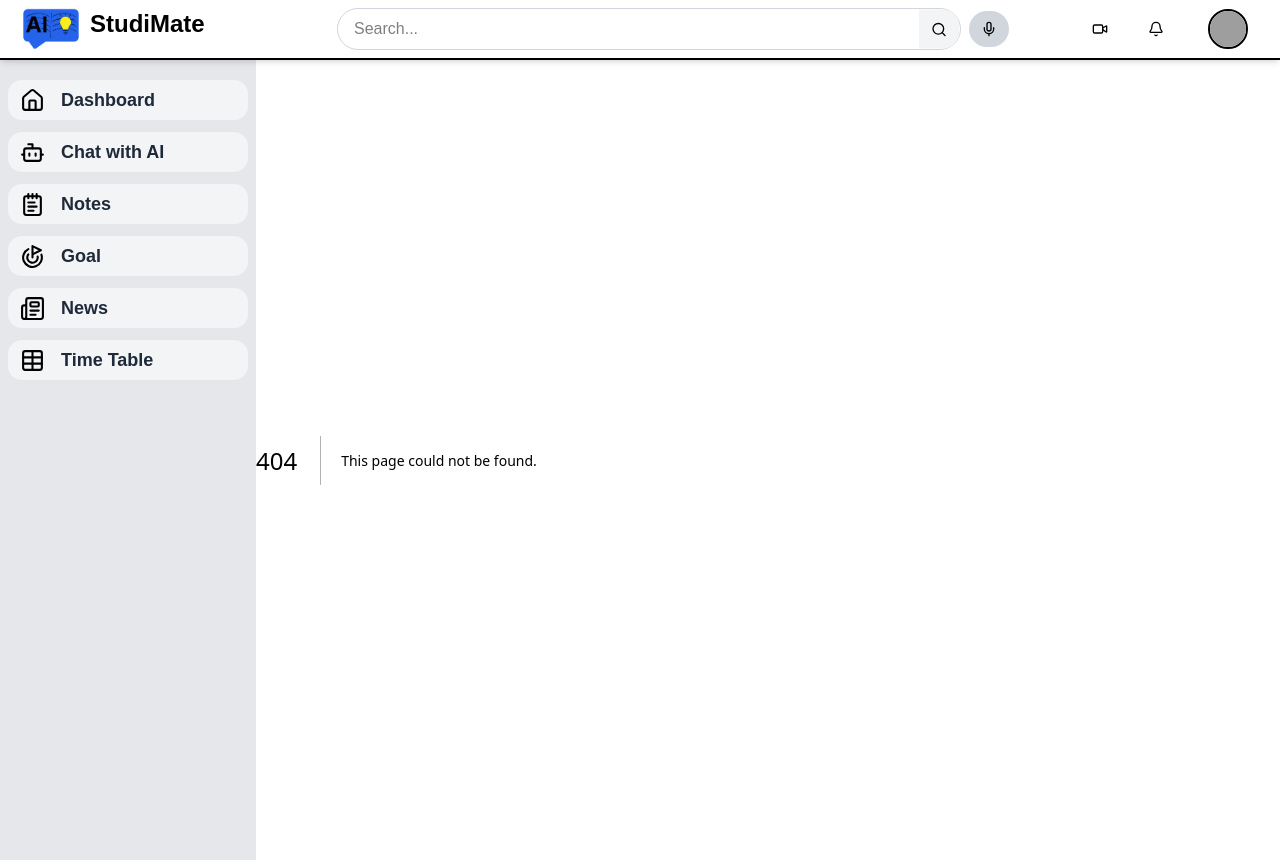
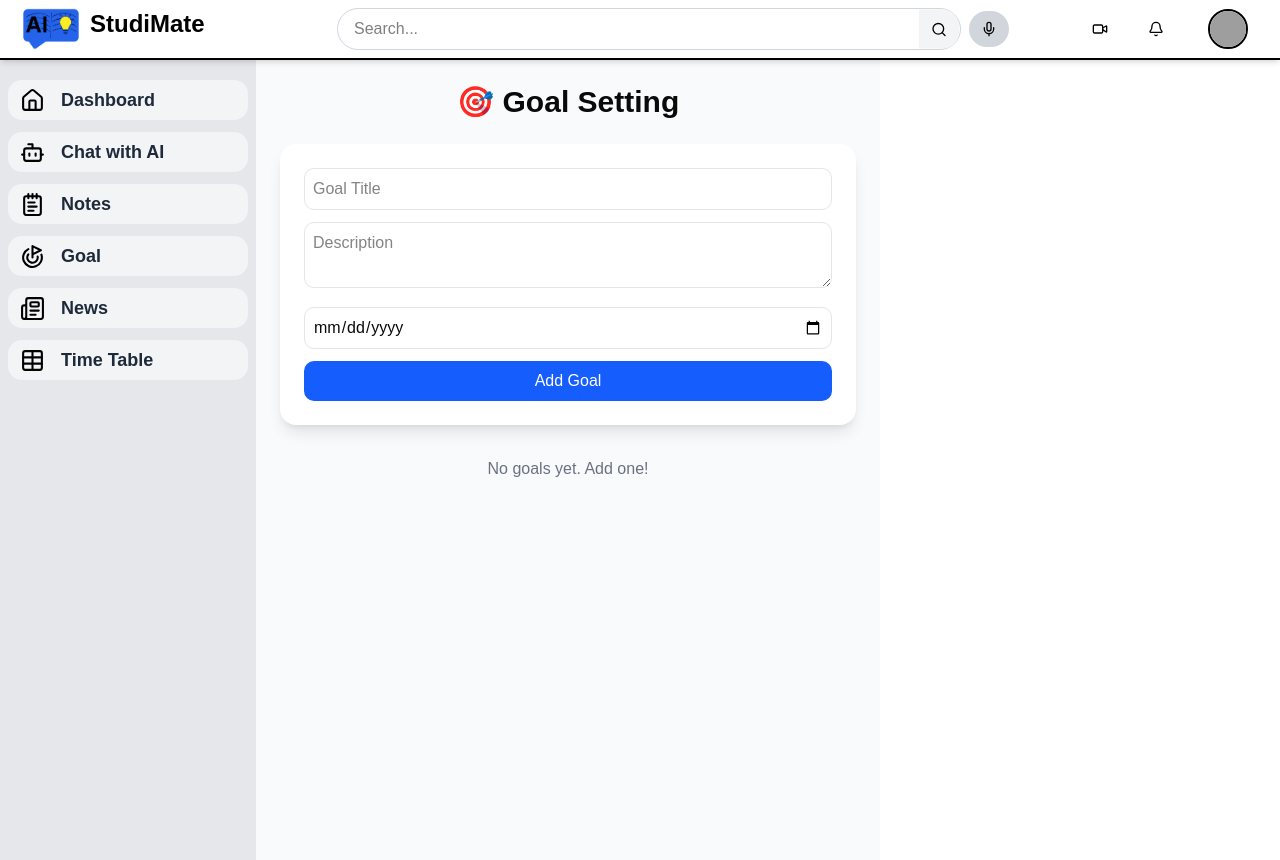
Before and after one commit to SanathRai33/StudiMate, a Next.js app: page /goals in a window 1280 px wide. Before the commit this address had no page. Built offline with nearby package versions, Linux system fonts and the light colour scheme; grey boxes are pictures that could not be loaded.

Commit message:
Developed sample Goals page

```diff
--- a/src/components/Sidebar.jsx
+++ b/src/components/Sidebar.jsx
@@ -73,7 +73,7 @@ function Sidebar() {
                     <motion.div variants={itemVariants} whileHover={{ scale: 1.05 }}>
                         <Button className="flex justify-start space-x-2 bg-gray-100 hover:bg-white w-full rounded-xl text-[18px] font-semibold h-10 ">
                             <GoalIcon color="black" style={{ height: "25px", width: "25px" }} />
-                            <Link href="/goal" className="text-gray-800 hover:text-blue-500">
+                            <Link href="/goals" className="text-gray-800 hover:text-blue-500">
                                 Goal
                             </Link>
                         </Button>
--- /dev/null
+++ b/src/pages/goals/index.tsx
@@ -0,0 +1,132 @@
+"use client";
+
+import { useState } from "react";
+
+interface Goal {
+  id: number;
+  title: string;
+  description: string;
+  deadline: string;
+  createdAt: string;
+  completed: boolean;
+}
+
+export default function GoalsPage() {
+  const [goals, setGoals] = useState<Goal[]>([]);
+  const [title, setTitle] = useState("");
+  const [description, setDescription] = useState("");
+  const [deadline, setDeadline] = useState("");
+
+  const addGoal = () => {
+    if (!title.trim() || !deadline) return;
+
+    const newGoal: Goal = {
+      id: Date.now(),
+      title,
+      description,
+      deadline,
+      createdAt: new Date().toLocaleDateString(),
+      completed: false,
+    };
+
+    setGoals([...goals, newGoal]);
+    setTitle("");
+    setDescription("");
+    setDeadline("");
+  };
+
+  const toggleComplete = (id: number) => {
+    setGoals(
+      goals.map((goal) =>
+        goal.id === id ? { ...goal, completed: !goal.completed } : goal
+      )
+    );
+  };
+
+  const deleteGoal = (id: number) => {
+    setGoals(goals.filter((goal) => goal.id !== id));
+  };
+
+  return (
+    <div className="min-h-screen bg-gray-50 p-6">
+      <h1 className="text-3xl font-bold text-center mb-6">🎯 Goal Setting</h1>
+
+      {/* Form */}
+      <div className="bg-white p-6 rounded-2xl shadow-lg max-w-xl mx-auto">
+        <input
+          type="text"
+          placeholder="Goal Title"
+          value={title}
+          onChange={(e) => setTitle(e.target.value)}
+          className="w-full p-2 border rounded-lg mb-3"
+        />
+        <textarea
+          placeholder="Description"
+          value={description}
+          onChange={(e) => setDescription(e.target.value)}
+          className="w-full p-2 border rounded-lg mb-3"
+        />
+        <input
+          type="date"
+          value={deadline}
+          onChange={(e) => setDeadline(e.target.value)}
+          className="w-full p-2 border rounded-lg mb-3"
+        />
+
+        <button
+          onClick={addGoal}
+          className="w-full bg-blue-600 text-white py-2 rounded-lg hover:bg-blue-700 transition"
+        >
+          Add Goal
+        </button>
+      </div>
+
+      {/* Goals List */}
+      <div className="mt-8 max-w-3xl mx-auto">
+        {goals.length === 0 ? (
+          <p className="text-center text-gray-500">No goals yet. Add one!</p>
+        ) : (
+          <div className="space-y-4">
+            {goals.map((goal) => (
+              <div
+                key={goal.id}
+                className="bg-white p-4 rounded-xl shadow flex justify-between items-center"
+              >
+                <div>
+                  <h2
+                    className={`text-xl font-bold ${
+                      goal.completed ? "line-through text-green-600" : ""
+                    }`}
+                  >
+                    {goal.title}
+                  </h2>
+                  <p className="text-gray-600">{goal.description}</p>
+                  <p className="text-sm text-gray-500">
+                    Created: {goal.createdAt} | Deadline: {goal.deadline}
+                  </p>
+                </div>
+
+                <div className="flex gap-2">
+                  <button
+                    onClick={() => toggleComplete(goal.id)}
+                    className={`px-3 py-1 rounded-lg text-white ${
+                      goal.completed ? "bg-green-500" : "bg-yellow-500"
+                    }`}
+                  >
+                    {goal.completed ? "Completed" : "Pending"}
+                  </button>
+                  <button
+                    onClick={() => deleteGoal(goal.id)}
+                    className="px-3 py-1 rounded-lg bg-red-500 text-white"
+                  >
+                    Delete
+                  </button>
+                </div>
+              </div>
+            ))}
+          </div>
+        )}
+      </div>
+    </div>
+  );
+}
```
